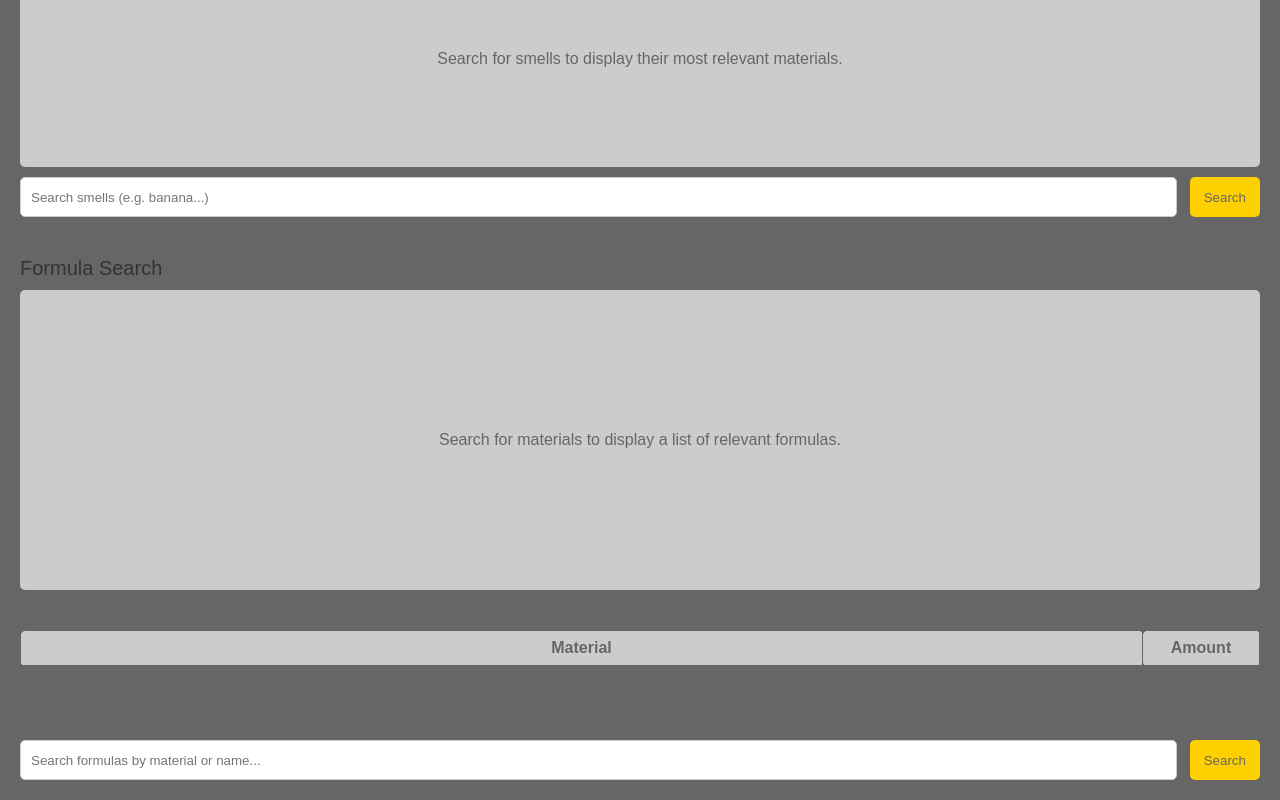
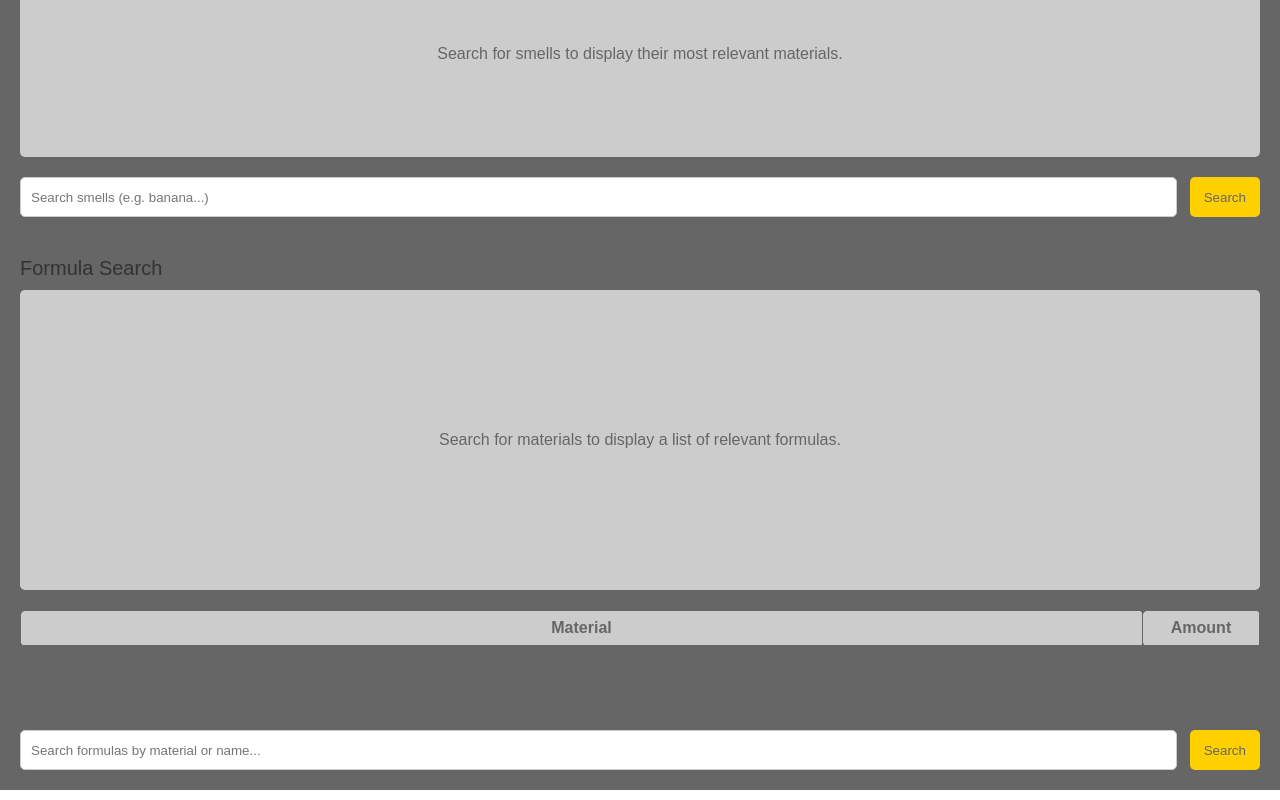
Before and after one commit to tawndelli/Perf-UI, a plain HTML site: page index.html in a window 1280 px wide. Shown: the part 443-1243 px from the top of the page. Drawn offline with Linux system fonts and the light colour scheme.

Commit message:
margin fixes

```diff
--- a/style.css
+++ b/style.css
@@ -142,6 +142,7 @@ body {
     flex-direction: column;
     justify-content:space-evenly;
     overflow-y: auto;
+    margin-bottom: 10px;
 }
 
 .current-smell{
@@ -207,7 +208,7 @@ body {
     border-radius: 5px;
     background-color: #ccc;
     height: 100%;
-    margin-bottom: 20px;
+    margin-bottom: 10px;
     overflow: auto;
     overflow-x: hidden;
     color: #666;
@@ -228,9 +229,13 @@ body {
 }
 
 .formula-grid {
-    margin-top: 20px;
+    margin-top: 10px;
     height: 100%;
     overflow: auto;
+    margin-bottom: 10px;
+    border-width: 1px;
+    border-color: #ccc;
+    border-radius: 5px;
   }
 
   .amount-header{
```
